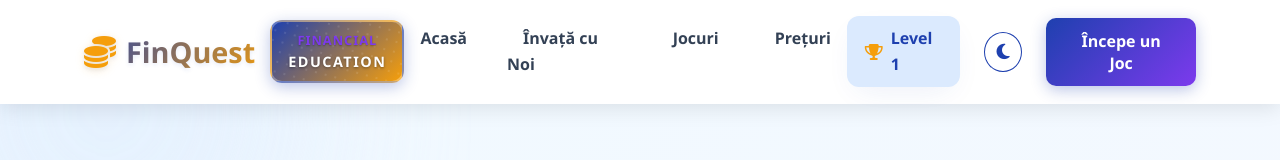
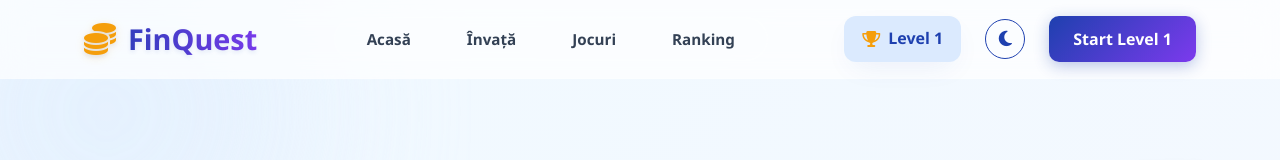
Before and after one commit to m-y-s-t-i-c-1/proiect1, a plain HTML site: page jocuri.html in a window 1280 px wide. Shown: the top 160 px of the page. Drawn offline with Linux system fonts and the light colour scheme.

Commit message:
finisarea cu jocuri

```diff
--- a/jocuri.html
+++ b/jocuri.html
@@ -11,7 +11,7 @@
             --bg-body: #f8fafc;
             --bg-gradient: linear-gradient(135deg, #f0f9ff 0%, #fef7ff 100%);
             --bg-card: rgba(255, 255, 255, 0.95);
-            --bg-nav: rgba(255, 255, 255, 0.98);
+            --bg-nav: rgba(255, 255, 255, 0.7); /* Transparent ca în pagina principală */
             --primary: #1e40af;
             --primary-soft: #dbeafe;
             --secondary: #f59e0b;
@@ -36,7 +36,7 @@
             --bg-body: #0f172a;
             --bg-gradient: linear-gradient(135deg, #0f172a 0%, #1e1b4b 100%);
             --bg-card: rgba(30, 41, 59, 0.7);
-            --bg-nav: rgba(15, 23, 42, 0.85);
+            --bg-nav: rgba(15, 23, 42, 0.85); /* Ca în pagina principală */
             --primary: #22d3ee;
             --primary-soft: rgba(34, 211, 238, 0.1);
             --secondary: #c084fc;
@@ -136,6 +136,7 @@
             transform: translateY(0);
         }
 
+        /* --- HEADER CA ÎN PAGINA PRINCIPALĂ --- */
         header {
             background: var(--bg-nav);
             backdrop-filter: blur(15px);
@@ -146,7 +147,6 @@
             z-index: 1000;
             border-bottom: 1px solid rgba(255,255,255,0.1);
             transition: background-color 0.5s ease, border-color 0.3s ease;
-            box-shadow: 0 4px 20px rgba(0, 0, 0, 0.1);
         }
 
         .container {
@@ -162,19 +162,13 @@
             align-items: center;
         }
 
-        .logo-container {
+        .logo {
             display: flex;
             align-items: center;
-            gap: 15px;
-        }
-
-        .logo {
-            display: flex;
-            align-items: center;
-            gap: 10px;
+            gap: 12px;
             font-size: 1.8rem;
             font-weight: 800;
-            background: linear-gradient(135deg, var(--primary), var(--secondary));
+            background: linear-gradient(to right, var(--primary), var(--accent));
             -webkit-background-clip: text;
             background-clip: text;
             color: transparent;
@@ -189,101 +183,45 @@
             transition: all 0.3s ease;
         }
 
-        .badge-financial {
-            background: linear-gradient(135deg, var(--primary), var(--secondary));
-            border-radius: 12px;
-            padding: 8px 16px;
-            color: white;
-            font-weight: 700;
-            text-align: center;
-            box-shadow: 0 4px 15px rgba(30, 64, 175, 0.3);
-            border: 2px solid rgba(255, 255, 255, 0.3);
-            position: relative;
-            overflow: hidden;
-            transition: all 0.3s ease;
-        }
-
-        .badge-financial::before {
-            content: "";
-            position: absolute;
-            top: -50%;
-            left: -50%;
-            width: 200%;
-            height: 200%;
-            background: radial-gradient(circle, rgba(255,255,255,0.1) 1px, transparent 1px);
-            background-size: 10px 10px;
-            transform: rotate(15deg);
-            pointer-events: none;
-        }
-
-        .badge-content {
-            position: relative;
-            z-index: 1;
-        }
-
-        .badge-line-1 {
-            font-size: 0.8rem;
-            letter-spacing: 1px;
-            color: var(--accent);
-            text-shadow: 0 1px 2px rgba(0, 0, 0, 0.3);
-        }
-
-        .badge-line-2 {
-            font-size: 0.9rem;
-            letter-spacing: 1.5px;
-            color: white;
-            text-shadow: 0 1px 3px rgba(0, 0, 0, 0.4);
-        }
-
+        @keyframes pulse {
+            0% { transform: scale(1); filter: drop-shadow(0 0 0 rgba(139, 92, 246, 0)); }
+            50% { transform: scale(1.1); filter: drop-shadow(0 0 10px var(--primary)); }
+            100% { transform: scale(1); filter: drop-shadow(0 0 0 rgba(139, 92, 246, 0)); }
+        }
+
+        /* NAVIGAȚIE CA ÎN PAGINA PRINCIPALĂ */
         nav ul {
             display: flex;
             list-style: none;
-            gap: 1.5rem;
+            gap: 0.5rem;
+            background: rgba(255,255,255,0.05);
+            padding: 0.5rem;
+            border-radius: 50px;
+            border: 1px solid rgba(255,255,255,0.1);
         }
 
         nav a {
             color: var(--nav-link-color);
             text-decoration: none;
             font-weight: 600;
-            font-size: 1rem;
-            transition: all 0.3s var(--transition-smooth);
-            padding: 8px 16px;
-            border-radius: 8px;
+            font-size: 0.95rem;
+            padding: 0.6rem 1.5rem;
+            border-radius: 30px;
+            position: relative;
+            z-index: 1;
+            transition: all 0.3s;
         }
 
         nav a:hover {
-            color: var(--primary);
-            background: var(--primary-soft);
-            box-shadow: 0 4px 12px rgba(30, 64, 175, 0.15);
+            color: white;
+            background: var(--primary);
+            box-shadow: 0 4px 15px rgba(139, 92, 246, 0.4);
         }
 
         [data-theme="dark"] nav a:hover {
             color: white;
             background: var(--primary);
             box-shadow: 0 4px 15px rgba(34, 211, 238, 0.4);
-        }
-
-        .user-menu {
-            display: flex;
-            align-items: center;
-            gap: 1.5rem;
-        }
-
-        .user-level {
-            background-color: var(--primary-soft);
-            color: var(--primary);
-            padding: 10px 18px;
-            border-radius: 12px;
-            font-weight: 600;
-            display: flex;
-            align-items: center;
-            gap: 8px;
-            transition: all 0.3s ease;
-            box-shadow: var(--shadow-soft);
-        }
-
-        .level-icon {
-            color: var(--secondary);
         }
 
         /* --- THEME TOGGLE --- */
@@ -308,6 +246,29 @@
             box-shadow: 0 0 15px var(--primary);
         }
 
+        .user-menu {
+            display: flex;
+            align-items: center;
+            gap: 1.5rem;
+        }
+
+        .user-level {
+            background-color: var(--primary-soft);
+            color: var(--primary);
+            padding: 10px 18px;
+            border-radius: 12px;
+            font-weight: 600;
+            display: flex;
+            align-items: center;
+            gap: 8px;
+            transition: all 0.3s ease;
+            box-shadow: var(--shadow-soft);
+        }
+
+        .level-icon {
+            color: var(--secondary);
+        }
+
         .btn {
             padding: 12px 24px;
             border-radius: 10px;
@@ -453,7 +414,7 @@
             75% { transform: translateY(20px) rotate(-5deg); }
         }
 
-        /* --- SECTIUNI PRINCIPALE --- */
+        /* --- CARDURI JOCURI - ANIMAȚIE REDUSĂ --- */
         .skill-tree, .gamification, .learning-methods {
             padding: 5rem 5%;
         }
@@ -497,6 +458,7 @@
             position: relative;
         }
 
+        /* CARDURI JOCURI CU ANIMAȚIE MĂRITĂ MAI PUȚIN */
         .tree-node {
             background-color: var(--bg-card);
             backdrop-filter: blur(10px);
@@ -528,8 +490,9 @@
             transform: translateX(100%);
         }
 
+        /* ANIMAȚIE REDUSĂ: doar translateY(-5px) în loc de -10px și scale(1.01) în loc de 1.02 */
         .tree-node:hover {
-            transform: translateY(-10px) scale(1.02);
+            transform: translateY(-5px) scale(1.01);
             box-shadow: var(--shadow-hard);
             border-left-color: var(--accent);
         }
@@ -610,6 +573,7 @@
             color: white !important;
         }
 
+        /* --- CARDURI GAMIFICARE CU ANIMAȚIE REDUSĂ --- */
         .gamification-container {
             display: grid;
             grid-template-columns: repeat(auto-fit, minmax(300px, 1fr));
@@ -639,8 +603,9 @@
             background: linear-gradient(90deg, var(--primary), var(--secondary));
         }
 
+        /* ANIMAȚIE REDUSĂ: translateY(-8px) în loc de -10px */
         .gamification-card:hover {
-            transform: translateY(-10px);
+            transform: translateY(-8px);
             box-shadow: var(--shadow-hard);
         }
 
@@ -745,6 +710,7 @@
             font-weight: bold;
         }
 
+        /* --- CARDURI METODE CU ANIMAȚIE REDUSĂ --- */
         .methods-grid {
             display: grid;
             grid-template-columns: repeat(auto-fit, minmax(300px, 1fr));
@@ -780,8 +746,9 @@
             transform: translateX(100%);
         }
 
+        /* ANIMAȚIE REDUSĂ: translateY(-8px) în loc de -10px */
         .method-card:hover {
-            transform: translateY(-10px);
+            transform: translateY(-8px);
             box-shadow: var(--shadow-hard);
         }
 
@@ -808,6 +775,7 @@
             line-height: 1.7;
         }
 
+        /* --- CTA SECTION --- */
         .cta-section {
             padding: 5rem 5%;
             background: linear-gradient(135deg, var(--primary), var(--secondary));
@@ -830,12 +798,20 @@
             pointer-events: none;
         }
 
+        /* --- FOOTER CA ÎN PAGINA PRINCIPALĂ --- */
         footer {
-            background-color: var(--dark);
+            background: linear-gradient(135deg, var(--primary), #1e3a8a);
             color: white;
             padding: 4rem 5% 2rem;
+            margin-top: 4rem;
             position: relative;
             z-index: 10;
+            clip-path: polygon(0 10%, 100% 0, 100% 100%, 0% 100%);
+            transition: all 0.5s ease;
+        }
+
+        [data-theme="dark"] footer {
+            background: linear-gradient(135deg, #0f172a, #1e1b4b);
         }
 
         .footer-container {
@@ -912,7 +888,7 @@
             color: #9ca3af;
         }
 
-        /* --- ANIMATII SI EFECTE SUPLIMENTARE --- */
+        /* --- ANIMAȚII SI EFECTE SUPLIMENTARE --- */
         .particle {
             position: fixed;
             width: 10px;
@@ -973,36 +949,16 @@
         @media (max-width: 768px) {
             .nav-container {
                 flex-direction: column;
-                gap: 1.5rem;
-            }
-
-            .logo-container {
-                flex-direction: column;
                 gap: 1rem;
-                text-align: center;
             }
 
             nav ul {
-                gap: 1rem;
-                flex-wrap: wrap;
-                justify-content: center;
+                display: none;
             }
 
             .tree-node {
                 width: 100%;
                 padding: 1.5rem;
-            }
-
-            .badge-financial {
-                padding: 6px 12px;
-            }
-
-            .badge-line-1 {
-                font-size: 0.7rem;
-            }
-
-            .badge-line-2 {
-                font-size: 0.8rem;
             }
 
             .hero-learning h1 {
@@ -1065,25 +1021,17 @@
 
     <header>
         <div class="container nav-container">
-            <div class="logo-container">
-                <div class="logo">
-                    <i class="fas fa-coins logo-icon"></i>
-                    <span>FinQuest</span>
-                </div>
-                <div class="badge-financial">
-                    <div class="badge-content">
-                        <div class="badge-line badge-line-1">FINANCIAL</div>
-                        <div class="badge-line badge-line-2">EDUCATION</div>
-                    </div>
-                </div>
+            <div class="logo">
+                <i class="fas fa-coins logo-icon"></i>
+                <span>FinQuest</span>
             </div>
 
             <nav>
                 <ul>
                     <li><a href="index.html">Acasă</a></li>
-                    <li><a href="invata.html">Învață cu Noi</a></li>
+                    <li><a href="invata.html">Învață</a></li>
                     <li><a href="jocuri.html">Jocuri</a></li>
-                    <li><a href="preturi.html">Prețuri</a></li>
+                    <li><a href="preturi.html">Ranking</a></li>
                 </ul>
             </nav>
 
@@ -1095,7 +1043,7 @@
                 <button id="theme-toggle" class="theme-switch">
                     <i class="fas fa-moon"></i>
                 </button>
-                <button class="btn btn-primary" onclick="window.location.href='jocuri.html'">Începe un Joc</button>
+                <button class="btn btn-primary" onclick="window.location.href='jocuri.html'">Start Level 1</button>
             </div>
         </div>
     </header>
@@ -1324,7 +1272,7 @@
         <div class="container footer-container">
             <div class="footer-about">
                 <div class="footer-logo">FinQuest</div>
-                <p style="color: #d1d5db; line-height: 1.7;">Transformăm educația financiară într-o aventură interactivă și distractivă pentru toți, de la copii la adulți.</p>
+                <p style="color: #dbeafe; line-height: 1.7;">Transformăm educația financiară într-o aventură interactivă și distractivă pentru toți, de la copii la adulți.</p>
                 <div style="margin-top: 1.5rem; display: flex; gap: 1rem; font-size: 1.5rem;">
                     <a href="#" style="color: #d1d5db; transition: color 0.3s ease;"><i class="fab fa-facebook"></i></a>
                     <a href="#" style="color: #d1d5db; transition: color 0.3s ease;"><i class="fab fa-instagram"></i></a>
@@ -1445,9 +1393,6 @@
             // Animație particule
             createParticles();
 
-            // Animație cursor hover pe carduri
-            initCardHoverEffects();
-
             // Contor animat pentru XP
             animateXPCounters();
         });
@@ -1533,32 +1478,7 @@
             setInterval(createParticles, 30000);
         }
 
-        // --- 5. EFECTE HOVER AVANSATE ---
-        function initCardHoverEffects() {
-            const cards = document.querySelectorAll('.tree-node, .gamification-card, .method-card');
-
-            cards.forEach(card => {
-                card.addEventListener('mousemove', function(e) {
-                    const rect = this.getBoundingClientRect();
-                    const x = e.clientX - rect.left;
-                    const y = e.clientY - rect.top;
-
-                    const centerX = rect.width / 2;
-                    const centerY = rect.height / 2;
-
-                    const rotateY = (x - centerX) / 25;
-                    const rotateX = (centerY - y) / 25;
-
-                    this.style.transform = `perspective(1000px) rotateX(${rotateX}deg) rotateY(${rotateY}deg) translateY(-10px)`;
-                });
-
-                card.addEventListener('mouseleave', function() {
-                    this.style.transform = 'perspective(1000px) rotateX(0) rotateY(0) translateY(0)';
-                });
-            });
-        }
-
-        // --- 6. ANIMAȚIE CONTOR XP ---
+        // --- 5. ANIMAȚIE CONTOR XP ---
         function animateXPCounters() {
             const counters = document.querySelectorAll('.node-xp');
 
@@ -1589,7 +1509,7 @@
             });
         }
 
-        // --- 7. FUNCȚII UTILITARE ---
+        // --- 6. FUNCȚII UTILITARE ---
         function scrollToSection(sectionId) {
             const section = document.getElementById(sectionId);
             if (section) {
```
